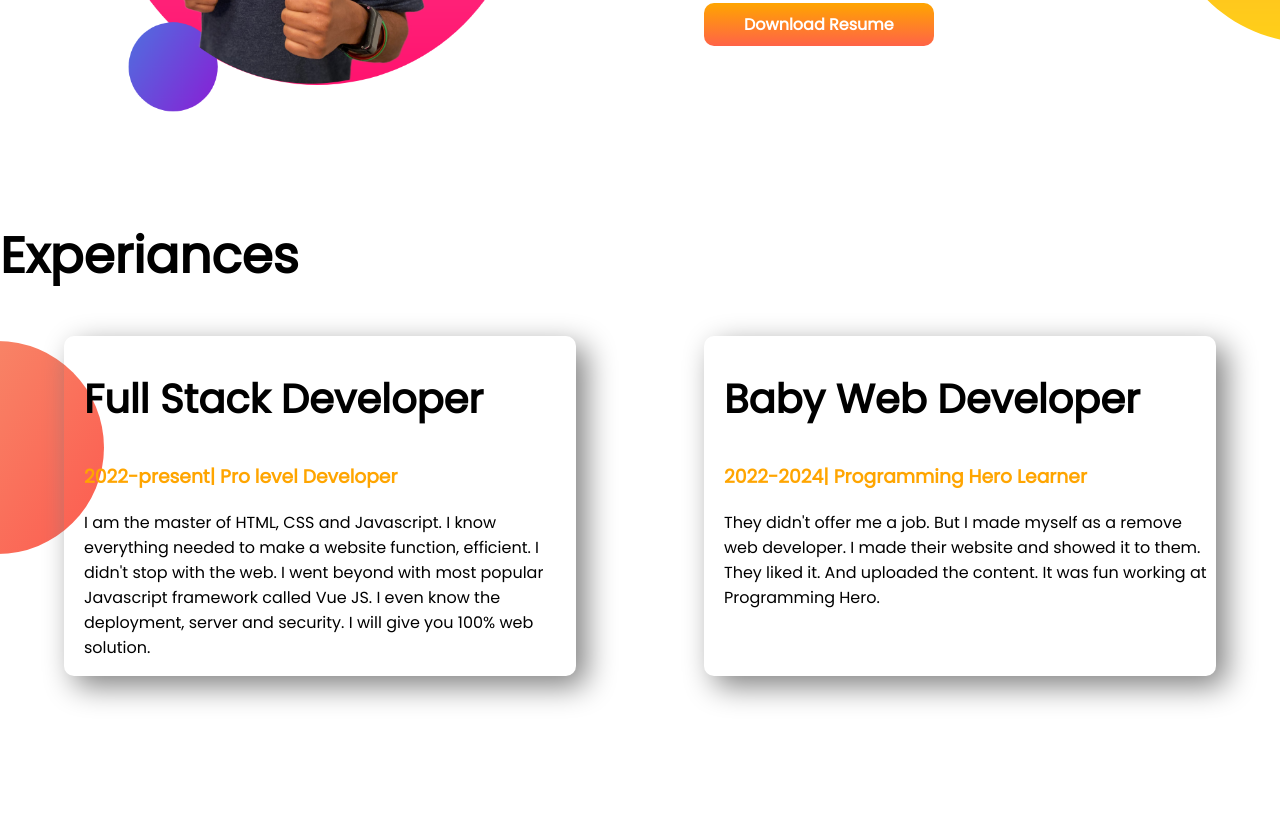
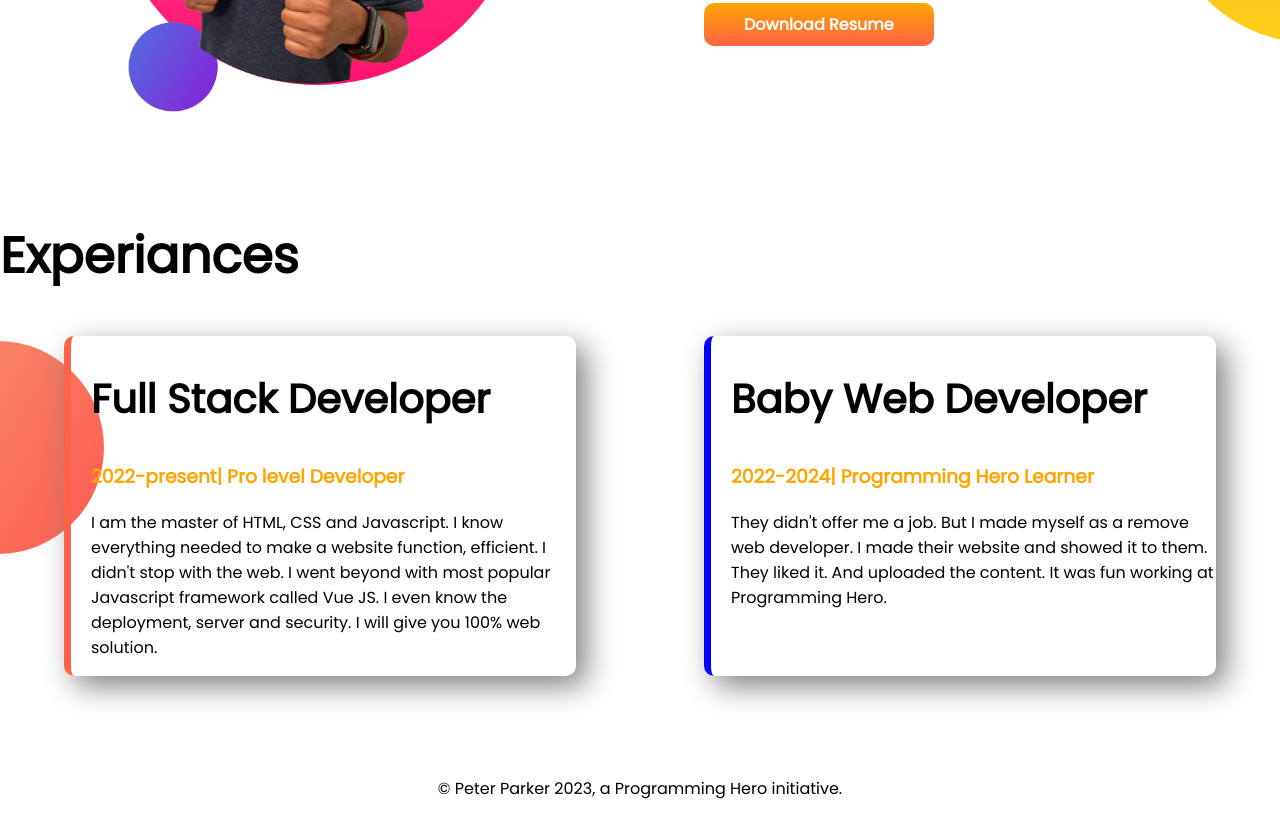
Before and after one commit to arafrehman1/developer-portfolio, a plain HTML site: page index.html in a window 1280 px wide. Shown: the part 895-1712 px from the top of the page. Before the commit the page ends 1671 px from the top, so only its background shows below. Drawn offline with Linux system fonts and the light colour scheme.

Commit message:
footer added

```diff
--- a/index.html
+++ b/index.html
@@ -46,7 +46,7 @@
     <section class="experiance-area">
         <h1>Experiances</h1>
         <div class="flexibale-container">
-            <div class="experiance-item">
+            <div id="full-stack-developaer" class="experiance-item">
                 <h2>Full Stack Developer</h2>
                 <h3><span>2022-present| Pro level Developer</span></h3>
                 <p>I am the master of HTML, CSS and Javascript. I know everything needed to make a website function,
@@ -55,7 +55,7 @@
                     JS. I even know the deployment, server and security. I will give you 100% web solution.</p>
             </div>
 
-            <div class="experiance-item">
+            <div id="baby-web-developer" class="experiance-item">
                 <h2>Baby Web Developer</h2>
                 <h3><span>2022-2024| Programming Hero Learner</span></h3>
                 <p>They didn't offer me a job. But I made myself as a remove web developer. I made their website and
@@ -86,5 +86,8 @@
 
 
 </body>
+<footer>
+    <p>© Peter Parker 2023, a Programming Hero initiative.</p>
+</footer>
 
 </html>
--- a/style.css
+++ b/style.css
@@ -64,3 +64,15 @@ span {
     padding-left: 20px;
     border-radius: 10px;
 }
+
+#full-stack-developaer {
+    border-left: 7px solid tomato;
+}
+
+#baby-web-developer {
+    border-left: 7px solid blue;
+}
+
+footer p {
+    text-align: center;
+}
```
